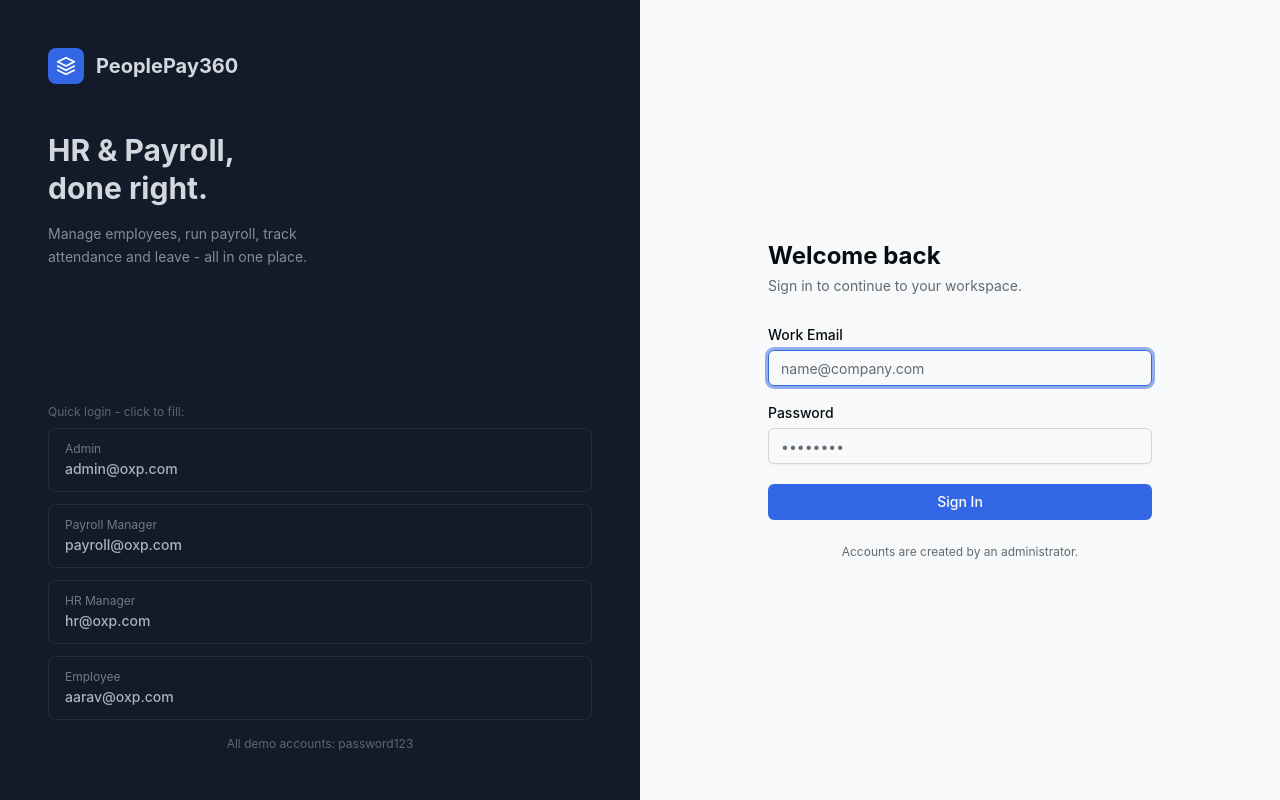
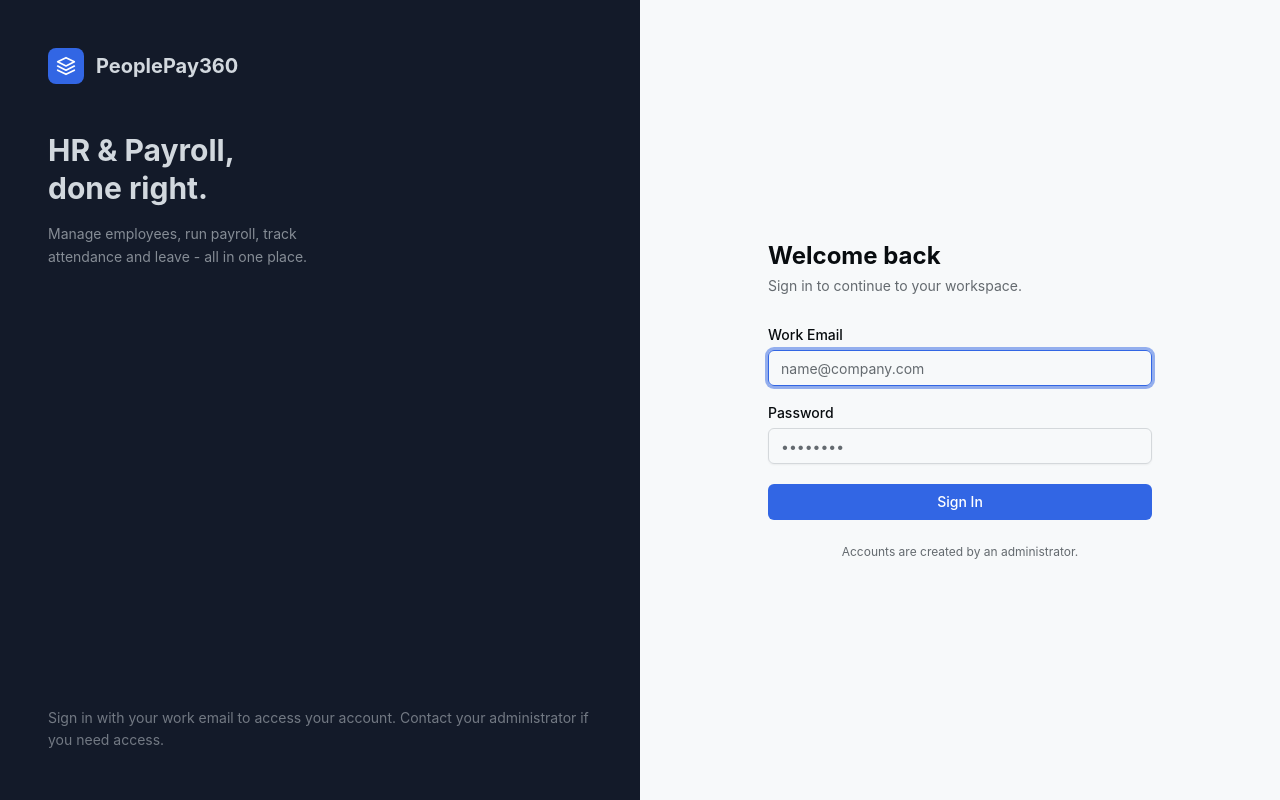
Before and after one commit to Shrey023/Odoo-5th-sep-2026---PeoplePay360-HR-Payroll, a React (Vite) app in the folder starter/: page /login in a window 1280 px wide. Built offline with nearby package versions, Linux system fonts and the light colour scheme; no server answers.

Commit message:
fix(login): remove demo credential cards from brand panel

```diff
--- a/starter/src/pages/login.tsx
+++ b/starter/src/pages/login.tsx
@@ -48,25 +48,10 @@ export function LoginPage() {
           </p>
         </div>
 
-        <div className="space-y-3">
-          <p className="text-xs text-sidebar-foreground/40 mb-2">Quick login - click to fill:</p>
-          {[
-            { role: 'Admin', email: 'admin@oxp.com' },
-            { role: 'Payroll Manager', email: 'payroll@oxp.com' },
-            { role: 'HR Manager', email: 'hr@oxp.com' },
-            { role: 'Employee', email: 'aarav@oxp.com' },
-          ].map((u) => (
-            <button
-              key={u.email}
-              type="button"
-              onClick={() => { setEmail(u.email); setPassword('password123') }}
-              className="w-full text-left rounded-lg border border-sidebar-border px-4 py-3 hover:bg-sidebar-accent transition-colors group"
-            >
-              <div className="text-xs text-sidebar-foreground/50 mb-0.5">{u.role}</div>
-              <div className="text-sm font-medium text-sidebar-foreground/80 group-hover:text-sidebar-foreground">{u.email}</div>
-            </button>
-          ))}
-          <p className="text-xs text-sidebar-foreground/40 text-center pt-1">All demo accounts: password123</p>
+        <div className="space-y-2">
+          <p className="text-sm text-sidebar-foreground/50 leading-relaxed">
+            Sign in with your work email to access your account. Contact your administrator if you need access.
+          </p>
         </div>
       </div>
 
```
